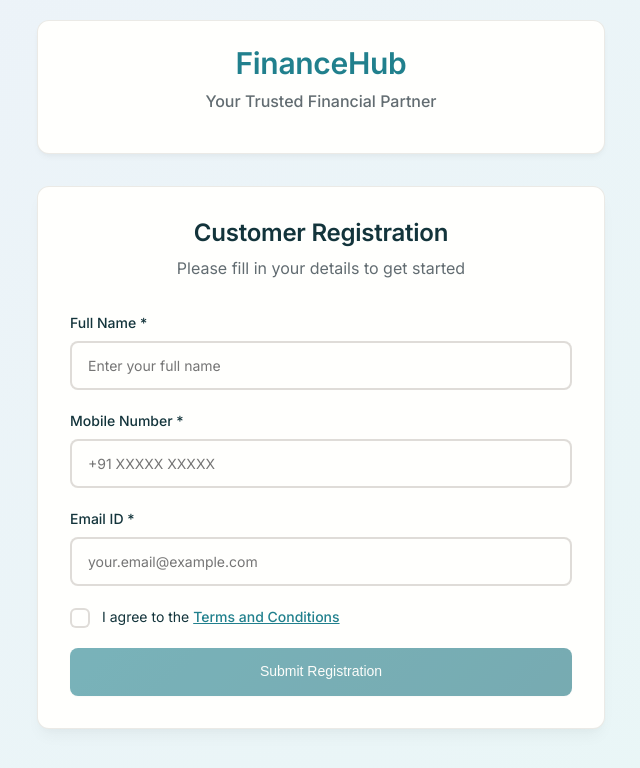
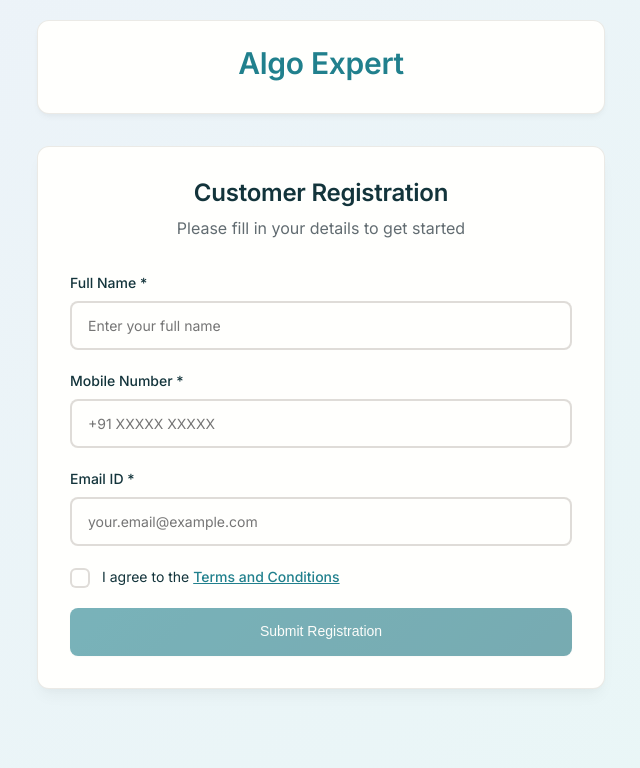
Before and after one commit to algoexpertbuddy-lab/finance-client-form, a plain HTML site: page index.html in a window 1280 px wide. Shown: the whole page, without its empty margins (319-959 px from the left). Drawn offline with Linux system fonts and the light colour scheme.

Commit message:
Update index.html

```diff
--- a/index.html
+++ b/index.html
@@ -14,8 +14,7 @@
             <div class="container">
                 <div class="form-wrapper">
                     <div class="brand-header">
-                        <h1 class="brand-title">FinanceHub</h1>
-                        <p class="brand-subtitle">Your Trusted Financial Partner</p>
+                        <h1 class="brand-title">Algo Expert</h1>
                     </div>
 
                     <div class="form-container">
```
